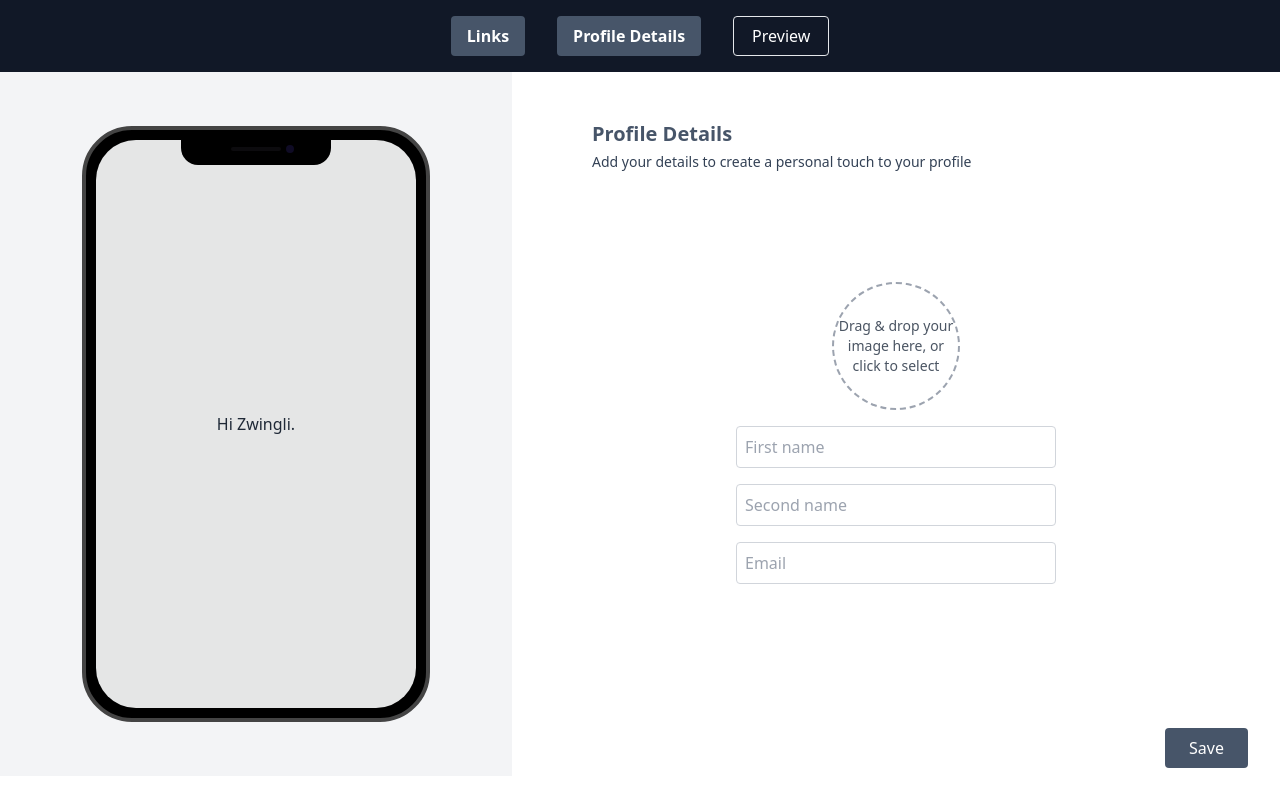
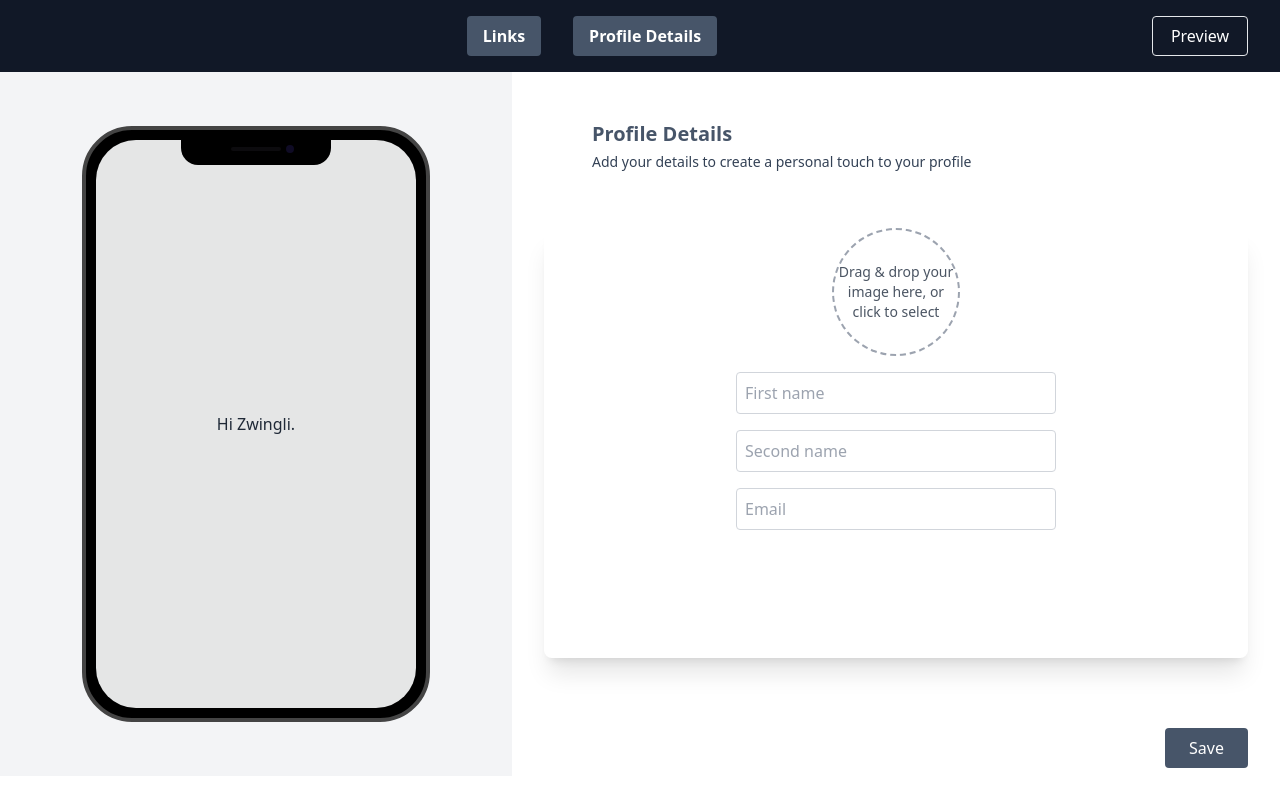
Before and after one commit to ZwingliCaleb/DelevoperLinks, a Next.js app: page /profile in a window 1280 px wide. Built offline with nearby package versions, Linux system fonts and the light colour scheme.

Commit message:
Final draft for the header. FOR NOW!

```diff
--- a/pages/index.js
+++ b/pages/index.js
@@ -15,16 +15,20 @@ const Home = () => {
   return (
     <div className="h-screen overflow-hidden">
       {/* Darker Header */}
-      <header className="bg-gray-900 text-white text-center py-4">
-        <nav className="flex justify-center space-x-8">
+      <header className="bg-gray-900 text-white py-4">
+        <nav className="flex justify-between items-center px-8">
+          {/* Centered Buttons */}
+          <div className="flex justify-center flex-grow space-x-8">
             <Link href="/">
               <button className="font-semibold bg-slate-600 px-4 py-2 rounded">Links</button>
             </Link>
             <Link href="/profile">
               <button className="font-semibold bg-slate-600 px-4 py-2 rounded">Profile Details</button>
             </Link>
+          </div>
+          {/* Right Aligned Preview Button */}
           <Link href="/preview">
-            <button className="h-10 w-24 ml-auto rounded bg-gray-900 border">Preview</button>
+            <button className="h-10 w-24 rounded bg-gray-900 border">Preview</button>
           </Link>
         </nav>
       </header>
@@ -71,7 +75,7 @@ const Home = () => {
                     <option>GitHub</option>
                     <option>LinkedIn</option>
                     <option>Reddit</option>
-                    <option>Twitter</option>
+                    <option>Twitter/ X</option>
                     <option>YouTube</option>
                   </select>
                   <input type="text" placeholder="Enter link" className="input input-bordered w-full" />
--- a/pages/profile.js
+++ b/pages/profile.js
@@ -25,16 +25,20 @@ const Home = () => {
   return (
     <div className="h-screen overflow-hidden">
       {/* Darker Header */}
-      <header className="bg-gray-900 text-white text-center py-4">
-        <nav className="flex justify-center space-x-8">
+      <header className="bg-gray-900 text-white py-4">
+        <nav className="flex justify-between items-center px-8">
+          {/* Centered Buttons */}
+          <div className="flex justify-center flex-grow space-x-8">
             <Link href="/">
               <button className="font-semibold bg-slate-600 px-4 py-2 rounded">Links</button>
             </Link>
             <Link href="/profile">
               <button className="font-semibold bg-slate-600 px-4 py-2 rounded">Profile Details</button>
             </Link>
+          </div>
+          {/* Right Aligned Preview Button */}
           <Link href="/preview">
-            <button className="h-10 w-24 ml-auto rounded border bg-gray-900">Preview</button>
+            <button className="h-10 w-24 rounded bg-gray-900 border">Preview</button>
           </Link>
         </nav>
       </header>
@@ -51,13 +55,13 @@ const Home = () => {
         </section>
 
         {/* Customize links section */}
-        <section className="w-full lg:w-3/5 flex flex-col justify-between px-8 bg-white">
+        <section className="w-full lg:w-3/5 flex flex-col justify-between px-8 bg-white ">
           <div className="m-12 h-full">
             <h1 className="text-xl text-slate-600 font-bold">Profile Details</h1>
             <p className="text-sm text-slate-700 mt-1 mb-2">Add your details to create a personal touch to your profile</p>
           </div>
 
-          <div className="flex flex-col items-center mb-48">
+          <div className="flex flex-col items-center rounded-lg shadow-xl pb-32 mb-48">
             {/* Profile Picture Upload */}
             <div {...getRootProps({ className: 'dropzone border-2 border-dashed border-gray-400 w-32 h-32 flex items-center justify-center rounded-full transition-colors duration-300 hover:bg-gray-200' })}>
               <input {...getInputProps()} />
```
Lines whose indentation alone changed are shown as unchanged.
